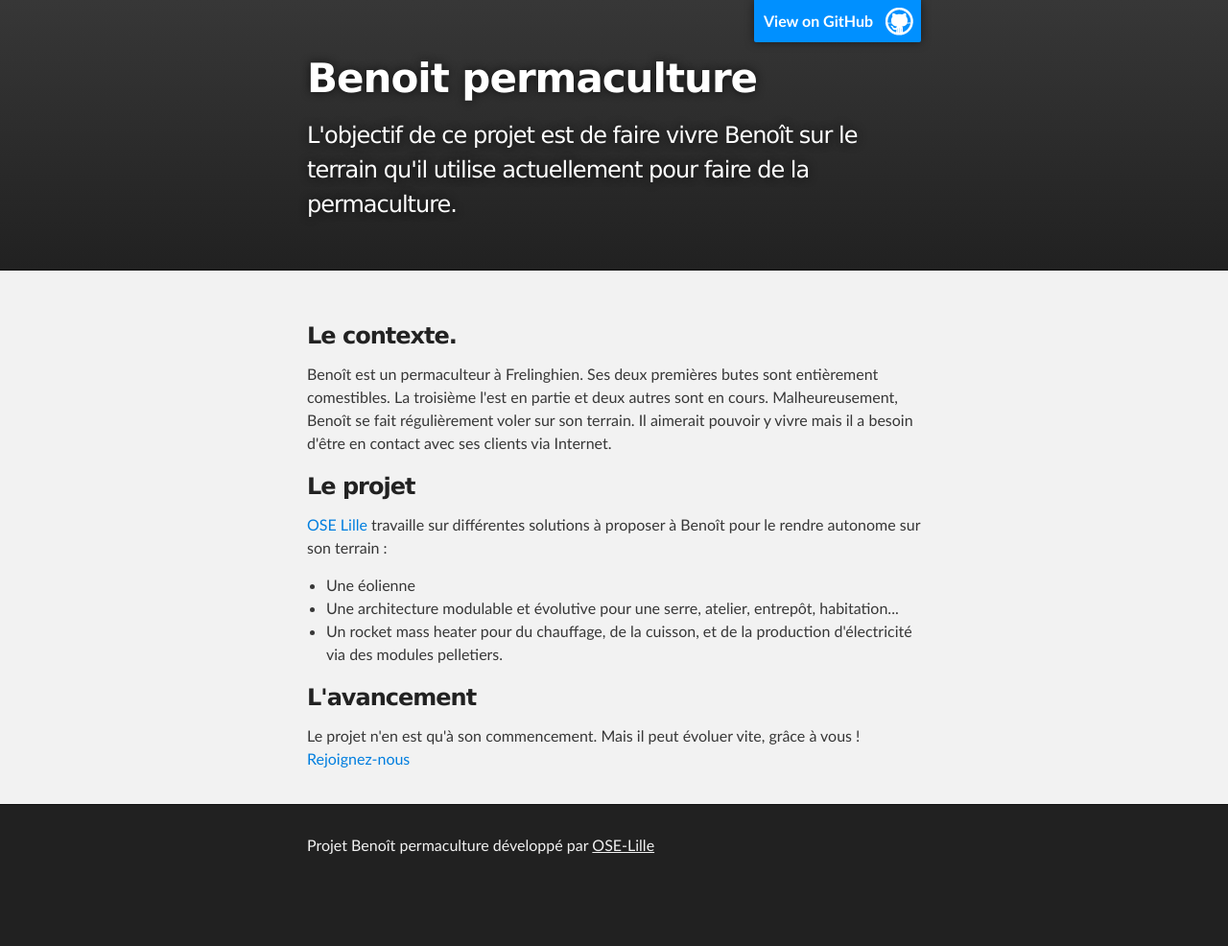
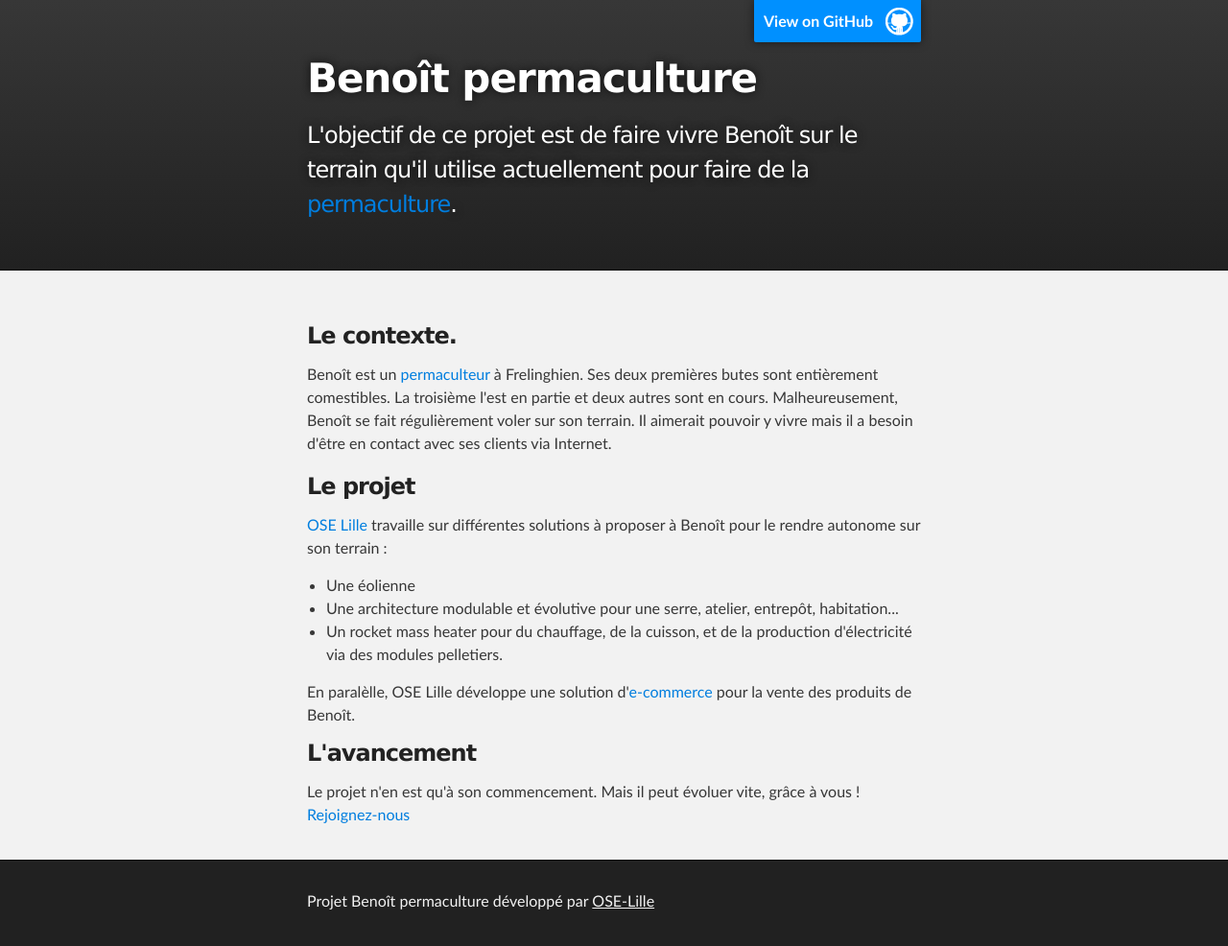
Before and after one commit to OSE-Lille/Benoit_permaculture, a plain HTML site: page index.html in a window 1280 px wide. Shown: the whole page at 96% size. Before the commit the page ends 928 px from the top, so only its background shows below. Drawn offline with Linux system fonts and the light colour scheme.

Commit message:
Update index.html

```diff
--- a/index.html
+++ b/index.html
@@ -4,11 +4,11 @@
   <head>
     <meta charset='utf-8'>
     <meta http-equiv="X-UA-Compatible" content="chrome=1">
-    <meta name="description" content="Benoit permaculture : L&#39;objectif de ce projet est de faire vivre Benoît sur son terrain, qu&#39;il utilise actuellement pour faire de la permaculture.">
+    <meta name="description" content="Benoît permaculture : L&#39;objectif de ce projet est de faire vivre Benoît sur son terrain, qu&#39;il utilise actuellement pour faire de la permaculture.">
 
     <link rel="stylesheet" type="text/css" media="screen" href="stylesheets/stylesheet.css">
 
-    <title>Benoit permaculture</title>
+    <title>Benoît permaculture</title>
   </head>
 
   <body>
@@ -18,8 +18,8 @@
         <header class="inner">
           <a id="forkme_banner" href="https://github.com/OSE-Lille/Benoit_permaculture" target="_blank">View on GitHub</a>
 
-          <h1 id="project_title">Benoit permaculture</h1>
-          <h2 id="project_tagline">L&#39;objectif de ce projet est de faire vivre Benoît sur le terrain qu&#39;il utilise actuellement pour faire de la permaculture.</h2>
+          <h1 id="project_title">Benoît permaculture</h1>
+          <h2 id="project_tagline">L&#39;objectif de ce projet est de faire vivre Benoît sur le terrain qu&#39;il utilise actuellement pour faire de la <a href="https://fr.wikipedia.org/wiki/Permaculture" target="_blank">permaculture</a>.</h2>
 
         </header>
     </div>
@@ -30,7 +30,7 @@
         <h3>
 <a id="le-contexte" class="anchor" href="#le-contexte" aria-hidden="true"><span aria-hidden="true" class="octicon octicon-link"></span></a>Le contexte.</h3>
 
-<p>Benoît est un permaculteur à Frelinghien. Ses deux premières butes sont entièrement comestibles. La troisième l'est en partie et deux autres sont en cours. Malheureusement, Benoît se fait régulièrement voler sur son terrain. Il aimerait pouvoir y vivre mais il a besoin d'être en contact avec ses clients via Internet.</p>
+<p>Benoît est un <a href="https://fr.wikipedia.org/wiki/Permaculture" target="_blank">permaculteur</a> à Frelinghien. Ses deux premières butes sont entièrement comestibles. La troisième l'est en partie et deux autres sont en cours. Malheureusement, Benoît se fait régulièrement voler sur son terrain. Il aimerait pouvoir y vivre mais il a besoin d'être en contact avec ses clients via Internet.</p>
 
 <h3>
 <a id="le-projet" class="anchor" href="#le-projet" aria-hidden="true"><span aria-hidden="true" class="octicon octicon-link"></span></a>Le projet</h3>
@@ -42,6 +42,10 @@
 <li>Une architecture modulable et évolutive pour une serre, atelier, entrepôt, habitation...</li>
 <li>Un rocket mass heater pour du chauffage, de la cuisson, et de la production d'électricité via des modules pelletiers.</li>
 </ul>
+
+En paralèlle, OSE Lille développe une solution d'<a href="http://e-commerce.test.oselille.org/" target="_blank">e-commerce</a>  pour la vente des produits de Benoît.
+
+
 
 <h3>
 <a id="lavancement" class="anchor" href="#lavancement" aria-hidden="true"><span aria-hidden="true" class="octicon octicon-link"></span></a>L'avancement</h3>
```
